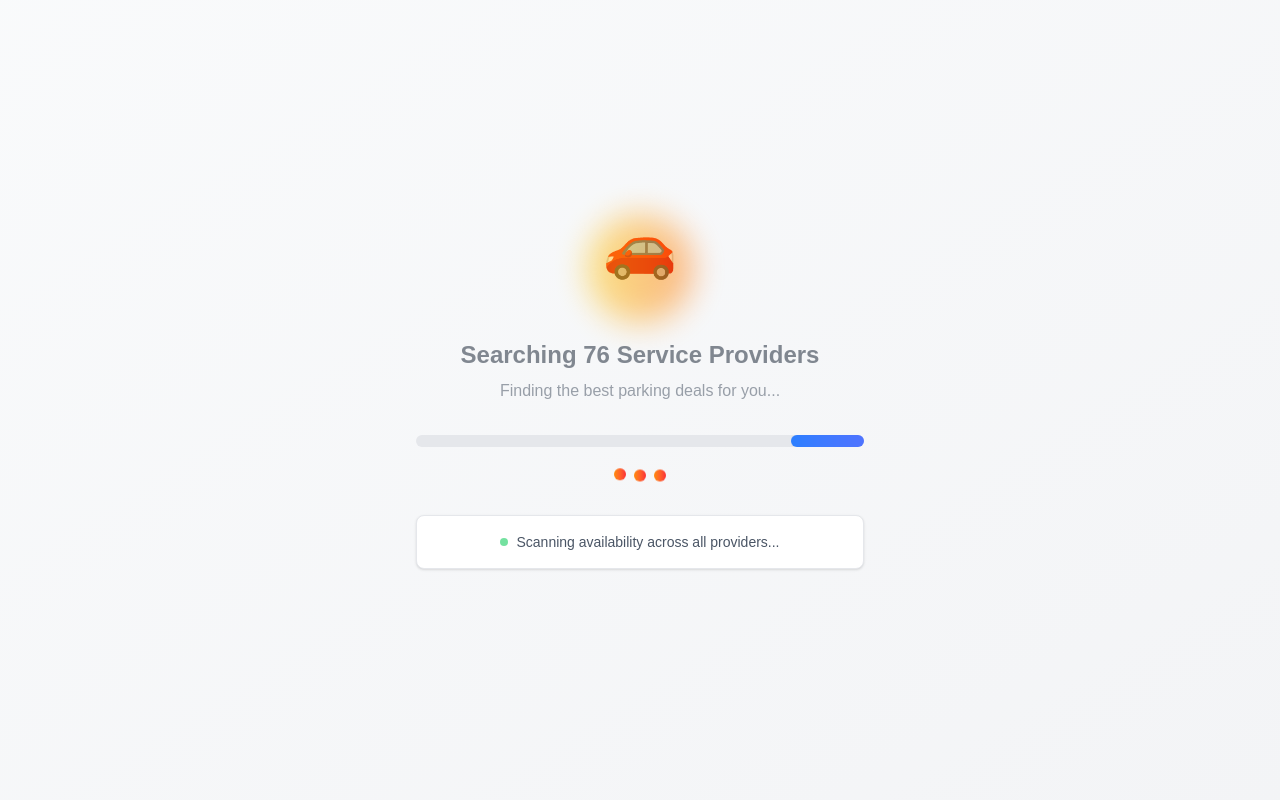
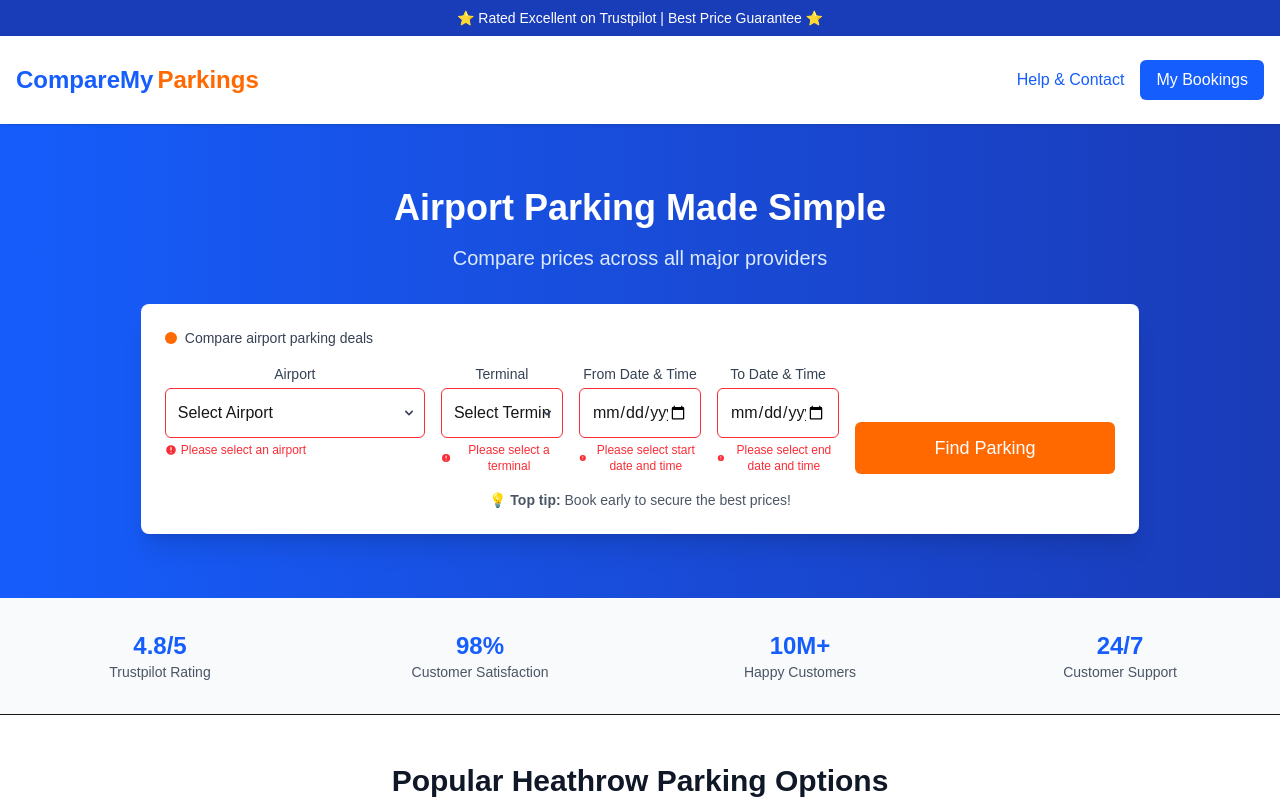
Before and after one commit to Prathap1307/Comparemyparkings, a Next.js app: page / in a window 1280 px wide. Both pictures are taken after a click on the button "Find Parking". Shown: the top 800 px of the page. Built offline with nearby package versions, Linux system fonts and the light colour scheme.

Commit message:
time and date updated

```diff
--- a/app/page.js
+++ b/app/page.js
@@ -12,22 +12,36 @@
     const router = useRouter();
     const [isLoading, setIsLoading] = useState(false);
     const [loadingType, setLoadingType] = useState('default');
+    const [errors, setErrors] = useState({});
 
     // State for form data
     const [searchData, setSearchData] = useState({
-        airport: "Heathrow",
-        terminal: "All terminals",
+        airport: "",
+        terminal: "",
         startDate: "",
-        startTime: "12:00 AM",
+        startTime: "",
         endDate: "",
-        endTime: "12:00 AM",
+        endTime: "",
+    });
+
+    const [datetimeInputs, setDatetimeInputs] = useState({
+        startDateTime: "",
+        endDateTime: ""
     });
 
     // State for active navigation link
     const [activeLink, setActiveLink] = useState('Home');
 
-    // Load saved data from localStorage on component mount
     useEffect(() => {
+
+                // Convert date and time to datetime-local format
+        const convertToDateTimeLocal = (date, time) => {
+            if (!date) return '';
+
+            const time24h = convertTo24Hour(time);
+            return `${date}T${time24h}`;
+        };
+
         const savedSearchData = localStorage.getItem('parkingSearch');
         if (savedSearchData) {
             try {
@@ -36,13 +50,144 @@
                     ...prevState,
                     ...parsedData
                 }));
+
+                // Convert saved date/time to datetime-local format for inputs
+                if (parsedData.startDate && parsedData.startTime) {
+                    const startDateTime = convertToDateTimeLocal(parsedData.startDate, parsedData.startTime);
+                    setDatetimeInputs(prev => ({ ...prev, startDateTime }));
+                }
+                if (parsedData.endDate && parsedData.endTime) {
+                    const endDateTime = convertToDateTimeLocal(parsedData.endDate, parsedData.endTime);
+                    setDatetimeInputs(prev => ({ ...prev, endDateTime }));
+                }
             } catch (error) {
                 console.error("Error parsing saved search data:", error);
             }
         }
     }, []);
 
-    // Handle form input changes
+
+    // Validation function
+    const validateForm = () => {
+        const newErrors = {};
+
+        if (!searchData.airport.trim()) {
+            newErrors.airport = 'Please select an airport';
+        }
+
+        if (!searchData.terminal.trim()) {
+            newErrors.terminal = 'Please select a terminal';
+        }
+
+        if (!searchData.startDate.trim()) {
+            newErrors.startDateTime = 'Please select start date and time';
+        }
+
+        if (!searchData.endDate.trim()) {
+            newErrors.endDateTime = 'Please select end date and time';
+        }
+
+        // Validate that end date/time is after start date/time
+        if (searchData.startDate && searchData.endDate) {
+            const start = new Date(`${searchData.startDate}T${convertTo24Hour(searchData.startTime)}`);
+            const end = new Date(`${searchData.endDate}T${convertTo24Hour(searchData.endTime)}`);
+
+            if (end <= start) {
+                newErrors.endDateTime = 'End date/time must be after start date/time';
+            }
+        }
+
+        setErrors(newErrors);
+        return Object.keys(newErrors).length === 0;
+    };
+
+    // Clear specific error when user starts typing
+    const clearError = (fieldName) => {
+        setErrors(prev => ({
+            ...prev,
+            [fieldName]: ''
+        }));
+    };
+
+    // Convert 12-hour time to 24-hour time
+    const convertTo24Hour = (time12h) => {
+        if (!time12h) return '00:00';
+
+        const [time, modifier] = time12h.split(' ');
+        let [hours, minutes] = time.split(':');
+
+        if (hours === '12') {
+            hours = '00';
+        }
+
+        if (modifier === 'PM') {
+            hours = parseInt(hours, 10) + 12;
+        }
+
+        return `${hours.toString().padStart(2, '0')}:${minutes || '00'}`;
+    };
+
+    // Convert 24-hour time to 12-hour time
+    const convertTo12Hour = (time24h) => {
+        if (!time24h) return '12:00 AM';
+
+        let [hours, minutes] = time24h.split(':');
+        hours = parseInt(hours, 10);
+
+        const modifier = hours >= 12 ? 'PM' : 'AM';
+        hours = hours % 12 || 12;
+
+        return `${hours}:${minutes} ${modifier}`;
+    };
+
+    // Handle datetime-local input changes and split into date/time
+    const handleDateTimeChange = (e) => {
+        const { name, value } = e.target;
+
+        // Update datetime inputs
+        setDatetimeInputs(prev => ({
+            ...prev,
+            [name]: value
+        }));
+
+        // Split datetime-local value into separate date and time
+        if (value) {
+            const [date, time] = value.split('T');
+            const time12h = convertTo12Hour(time);
+
+            if (name === 'startDateTime') {
+                setSearchData(prev => ({
+                    ...prev,
+                    startDate: date,
+                    startTime: time12h
+                }));
+            } else if (name === 'endDateTime') {
+                setSearchData(prev => ({
+                    ...prev,
+                    endDate: date,
+                    endTime: time12h
+                }));
+            }
+        } else {
+            // Clear values if input is empty
+            if (name === 'startDateTime') {
+                setSearchData(prev => ({
+                    ...prev,
+                    startDate: "",
+                    startTime: "12:00 AM"
+                }));
+            } else if (name === 'endDateTime') {
+                setSearchData(prev => ({
+                    ...prev,
+                    endDate: "",
+                    endTime: "12:00 AM"
+                }));
+            }
+        }
+    }
+
+
+    // Handle other input changes (airport, terminal)
     const handleInputChange = (e) => {
         const { name, value } = e.target;
         setSearchData(prevState => ({
@@ -54,6 +199,18 @@
         // Handle form submission with minimum 3-second loading
     const handleSubmit = async (e) => {
         e.preventDefault();
+
+        // Validate form before submission
+        if (!validateForm()) {
+            // Scroll to first error
+            const firstErrorField = Object.keys(errors)[0];
+            const errorElement = document.querySelector(`[name="${firstErrorField}"]`);
+            if (errorElement) {
+                errorElement.scrollIntoView({ behavior: 'smooth', block: 'center' });
+                errorElement.focus();
+            }
+            return;
+        }
 
         // Save to localStorage
         localStorage.setItem('parkingSearch', JSON.stringify(searchData));
@@ -79,12 +236,17 @@
         }
     };
 
+        // Helper function to determine input border color
+    const getInputBorderColor = (fieldName) => {
+        return errors[fieldName] ? 'border-red-500' : 'border-gray-300';
+    };
+
     if (isLoading) {
         return <Loading type={loadingType} count={76} />;
     }
 
     return (
-        <div className="min-h-screen flex flex-col bg-white">
+                <div className="min-h-screen flex flex-col bg-white">
             <Head>
                 <title>Compare Airport Parking | Best Deals at Heathrow</title>
                 <meta name="description" content="Compare and save on airport parking at Heathrow. Best prices guaranteed on meet & greet, park & ride, and onsite parking." />
@@ -116,12 +278,13 @@
                                             name="airport"
                                             value={searchData.airport}
                                             onChange={handleInputChange}
-                                            className="w-full p-3 border border-gray-300 rounded-md focus:ring-2 focus:ring-orange-500 focus:border-transparent appearance-none bg-white"
+                                            className={`w-full p-3 border rounded-md focus:ring-2 focus:ring-orange-500 focus:border-transparent appearance-none bg-white ${getInputBorderColor('airport')}`}
                                         >
+                                            <option value="">Select Airport</option>
                                             <option value="Heathrow">London Heathrow (LHR)</option>
-                                            <option value="Gatwick">London Gatwick (LGW)</option>
-                                            <option value="Stansted">London Stansted (STN)</option>
-                                            <option value="Luton">London Luton (LTN)</option>
+                                            <option disabled value="Gatwick">London Gatwick (LGW)</option>
+                                            <option disabled value="Stansted">London Stansted (STN)</option>
+                                            <option disabled value="Luton">London Luton (LTN)</option>
                                         </select>
                                         <div className="pointer-events-none absolute inset-y-0 right-0 flex items-center px-2 text-gray-700">
                                             <svg className="h-4 w-4" xmlns="http://www.w3.org/2000/svg" viewBox="0 0 20 20" fill="currentColor">
@@ -129,6 +292,14 @@
                                             </svg>
                                         </div>
                                     </div>
+                                    {errors.airport && (
+                                        <p className="text-red-500 text-xs mt-1 flex items-center">
+                                            <svg className="w-3 h-3 mr-1" fill="currentColor" viewBox="0 0 20 20">
+                                                <path fillRule="evenodd" d="M18 10a8 8 0 11-16 0 8 8 0 0116 0zm-7 4a1 1 0 11-2 0 1 1 0 012 0zm-1-9a1 1 0 00-1 1v4a1 1 0 102 0V6a1 1 0 00-1-1z" clipRule="evenodd" />
+                                            </svg>
+                                            {errors.airport}
+                                        </p>
+                                    )}
                                 </div>
 
                                 <div>
@@ -138,8 +309,9 @@
                                             name="terminal"
                                             value={searchData.terminal}
                                             onChange={handleInputChange}
-                                            className="w-full p-3 border border-gray-300 rounded-md focus:ring-2 focus:ring-orange-500 focus:border-transparent appearance-none bg-white"
+                                            className={`w-full p-3 border rounded-md focus:ring-2 focus:ring-orange-500 focus:border-transparent appearance-none bg-white ${getInputBorderColor('terminal')}`}
                                         >
+                                            <option value="">Select Terminal</option>
                                             <option>All terminals</option>
                                             <option>Terminal 2</option>
                                             <option>Terminal 3</option>
@@ -152,28 +324,52 @@
                                             </svg>
                                         </div>
                                     </div>
+                                    {errors.terminal && (
+                                        <p className="text-red-500 text-xs mt-1 flex items-center">
+                                            <svg className="w-3 h-3 mr-1" fill="currentColor" viewBox="0 0 20 20">
+                                                <path fillRule="evenodd" d="M18 10a8 8 0 11-16 0 8 8 0 0116 0zm-7 4a1 1 0 11-2 0 1 1 0 012 0zm-1-9a1 1 0 00-1 1v4a1 1 0 102 0V6a1 1 0 00-1-1z" clipRule="evenodd" />
+                                            </svg>
+                                            {errors.terminal}
+                                        </p>
+                                    )}
                                 </div>
 
                                 <div>
                                     <label className="block text-sm font-medium text-gray-700 mb-1">From Date & Time</label>
                                     <input
                                         type="datetime-local"
-                                        name="startDate"
-                                        value={searchData.startDate}
-                                        onChange={handleInputChange}
-                                        className="w-full p-3 border border-gray-300 rounded-md focus:ring-2 focus:ring-orange-500 focus:border-transparent"
+                                        name="startDateTime"
+                                        value={datetimeInputs.startDateTime}
+                                        onChange={handleDateTimeChange}
+                                        className={`w-full p-3 border rounded-md focus:ring-2 focus:ring-orange-500 focus:border-transparent ${getInputBorderColor('startDateTime')}`}
                                     />
+                                    {errors.startDateTime && (
+                                        <p className="text-red-500 text-xs mt-1 flex items-center">
+                                            <svg className="w-3 h-3 mr-1" fill="currentColor" viewBox="0 0 20 20">
+                                                <path fillRule="evenodd" d="M18 10a8 8 0 11-16 0 8 8 0 0116 0zm-7 4a1 1 0 11-2 0 1 1 0 012 0zm-1-9a1 1 0 00-1 1v4a1 1 0 102 0V6a1 1 0 00-1-1z" clipRule="evenodd" />
+                                            </svg>
+                                            {errors.startDateTime}
+                                        </p>
+                                    )}
                                 </div>
 
                                 <div>
                                     <label className="block text-sm font-medium text-gray-700 mb-1">To Date & Time</label>
                                     <input
                                         type="datetime-local"
-                                        name="endDate"
-                                        value={searchData.endDate}
-                                        onChange={handleInputChange}
-                                        className="w-full p-3 border border-gray-300 rounded-md focus:ring-2 focus:ring-orange-500 focus:border-transparent"
+                                        name="endDateTime"
+                                        value={datetimeInputs.endDateTime}
+                                        onChange={handleDateTimeChange}
+                                        className={`w-full p-3 border rounded-md focus:ring-2 focus:ring-orange-500 focus:border-transparent ${getInputBorderColor('endDateTime')}`}
                                     />
+                                    {errors.endDateTime && (
+                                        <p className="text-red-500 text-xs mt-1 flex items-center">
+                                            <svg className="w-3 h-3 mr-1" fill="currentColor" viewBox="0 0 20 20">
+                                                <path fillRule="evenodd" d="M18 10a8 8 0 11-16 0 8 8 0 0116 0zm-7 4a1 1 0 11-2 0 1 1 0 012 0zm-1-9a1 1 0 00-1 1v4a1 1 0 102 0V6a1 1 0 00-1-1z" clipRule="evenodd" />
+                                            </svg>
+                                            {errors.endDateTime}
+                                        </p>
+                                    )}
                                 </div>
 
                                 <div className="flex items-end lg:col-span-2">
```
